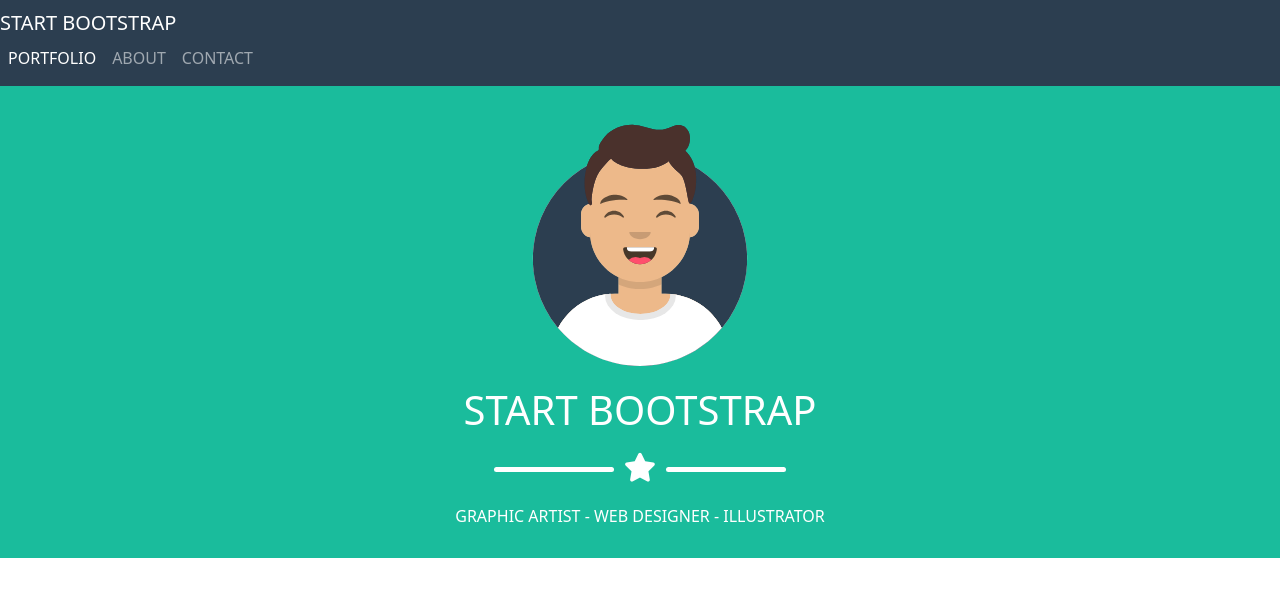
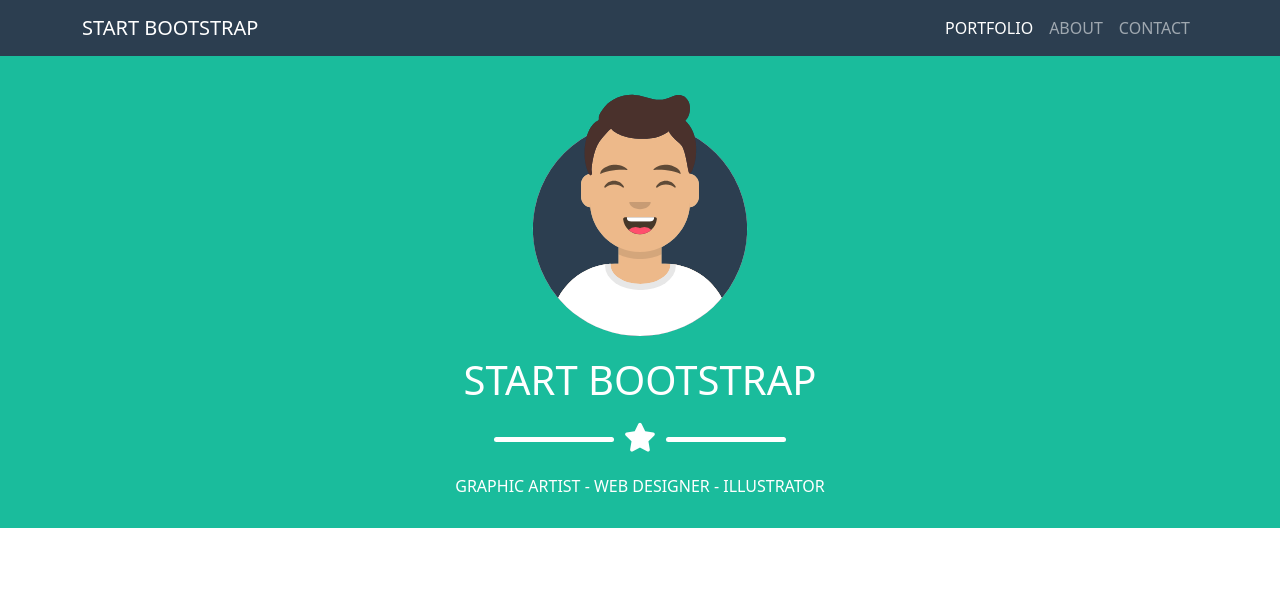
Before and after one commit to lollobianco/html-css-bootstrap-freelancer, a plain HTML site: page index.html in a window 1280 px wide. Drawn offline with nearby package versions, Linux system fonts and the light colour scheme.

Commit message:
Bug fix nav-bar

```diff
--- a/index.html
+++ b/index.html
@@ -19,7 +19,7 @@
 
    <header>
       <nav class="navbar navbar-expand-md navbar-dark bg-darkblue">
-         <div class="container-">
+         <div class="container">
            <a class="navbar-brand" href="#">START BOOTSTRAP</a>
            <button class="navbar-toggler" type="button" data-bs-toggle="collapse" data-bs-target="#navbarNav" aria-controls="navbarNav" aria-expanded="false" aria-label="Toggle navigation">
              <span class="navbar-toggler-icon"></span>
```
